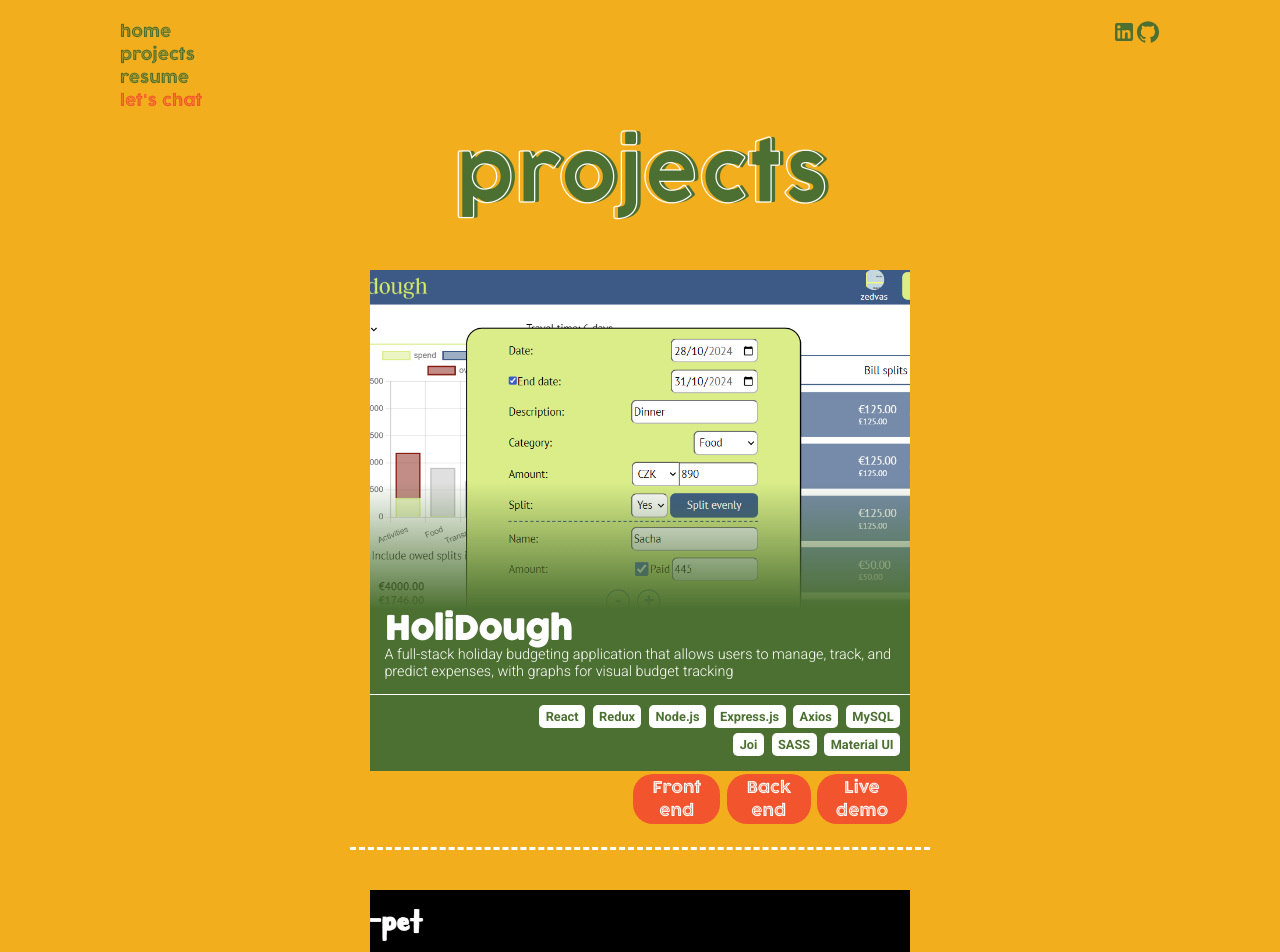
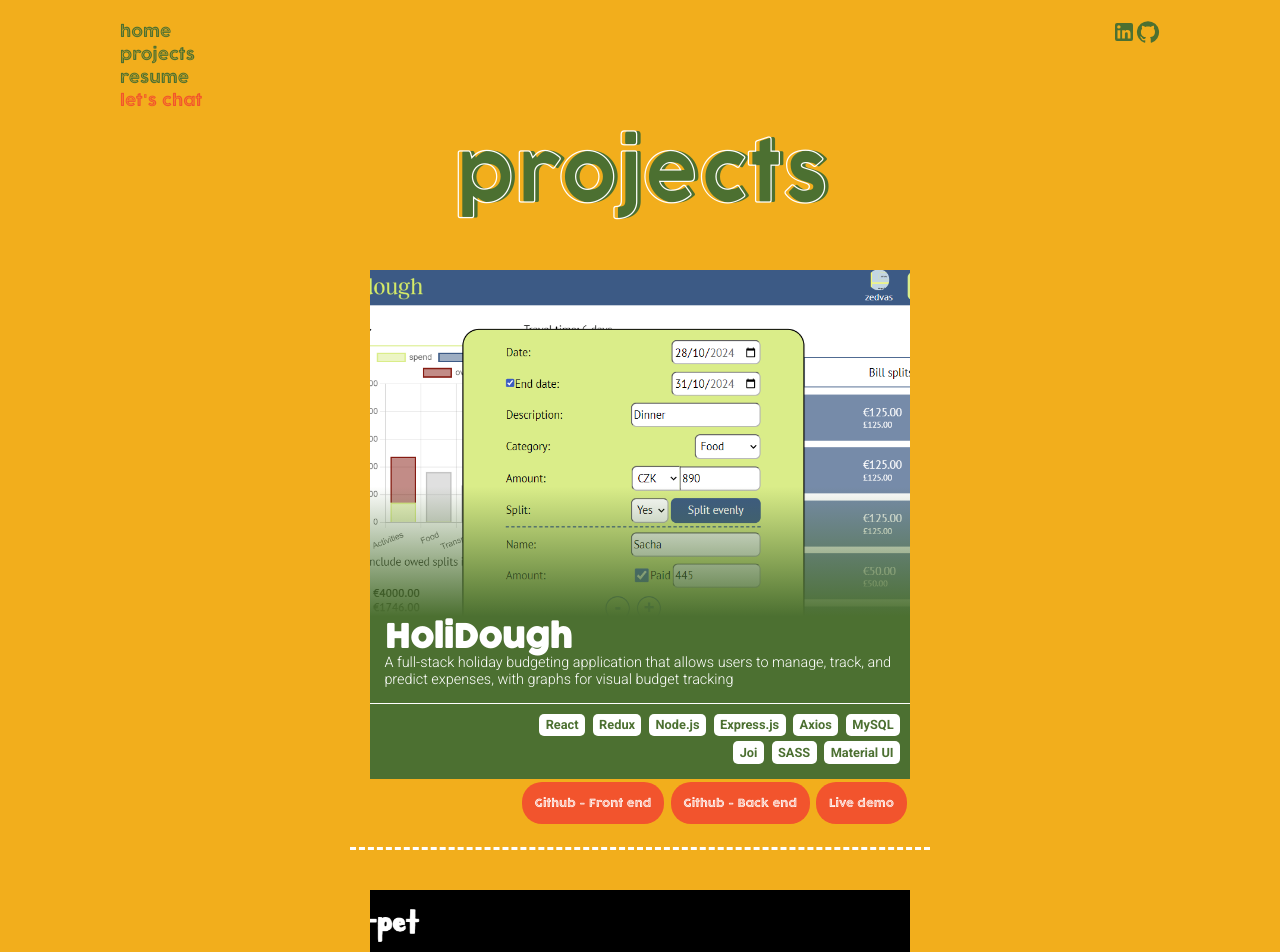
Before and after one commit to zedvas/portfolio, a React (Vite) app: page /projects in a window 1280 px wide. Shown: the top 952 px of the page. Built offline with nearby package versions, Linux system fonts and the light colour scheme.

Commit message:
styling and moved projects to main page

```diff
--- a/src/Card.jsx
+++ b/src/Card.jsx
@@ -30,12 +30,12 @@ export const Card = ({
           <>
             <button>
               <a href={githubLink} target="_blank">
-                Front end
+                Github - Front end
               </a>
             </button>
             <button>
               <a href={githubLinkBackend} target="_blank">
-                Back end
+                Github - Back end
               </a>
             </button>
           </>
--- a/src/Home.jsx
+++ b/src/Home.jsx
@@ -2,6 +2,7 @@ import { NavLink } from "react-router-dom";
 import { Title } from "./Title";
 import { About } from "./About";
 import { Hero } from "./Hero";
+import { Projects } from "./Projects";
 
 export const Home = () => {
   return (
@@ -9,6 +10,7 @@ export const Home = () => {
       <Hero/>
       <Title />
       <About />
+      <Projects/>
     </div>
   );
 };
--- a/src/Projects.jsx
+++ b/src/Projects.jsx
@@ -93,7 +93,7 @@ export const Projects = () => {
         githubLinkBackend=""
         demoLink=""
       /> */}
-      <Card
+      {/* <Card
         portfolio={true}
         imageSrc={"/assets/portfolio.png"}
         title={"Personal portfolio"}
@@ -103,7 +103,7 @@ export const Projects = () => {
         tools={["React", "React Router", "React Modal", "Joi", "EmailJS"]}
         githubLink="https://github.com/zedvas/portfolio"
         demoLink=""
-      />
+      /> */}
     </div>
   );
 };
--- a/src/css/app.css
+++ b/src/css/app.css
@@ -211,6 +211,7 @@ position: relative;top: 2px;
 margin-right: 3px;}
 
 .about p a {
+  font-size: 1rem;
   font-family: inherit;
   font-weight: 500;
   text-decoration: underline;
@@ -358,7 +359,6 @@ button:hover {
 
 .buttonContainer {
   flex-direction: row;
-  max-width: 280px;
   align-self: flex-end;
 }
 
@@ -366,6 +366,10 @@ button:hover {
   display: flex;
   justify-content: space-between;
   align-items: center;
+}
+
+.buttonContainer a {
+  font-size: 0.7rem;;
 }
 
 .infoContainer {
@@ -442,7 +446,6 @@ button:hover {
   border-radius: 20px;
   text-align: center;
   /* min-width: 90px; */
-  height: 50px;
   display: flex;
   flex-direction: column;
   justify-content: center;
```
